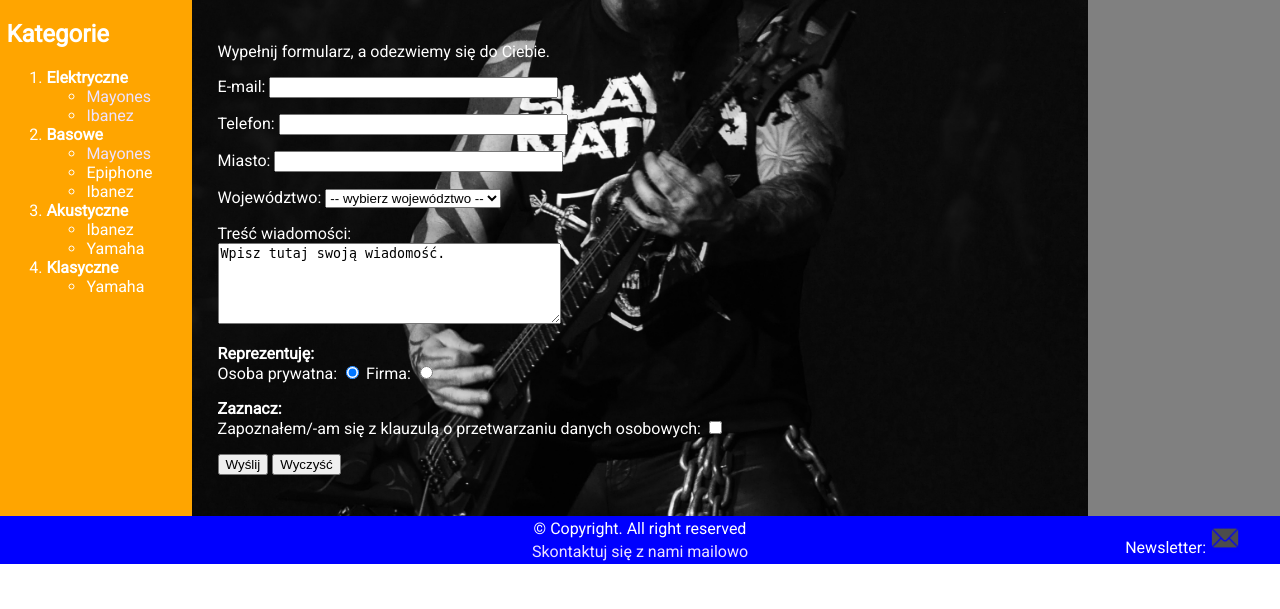
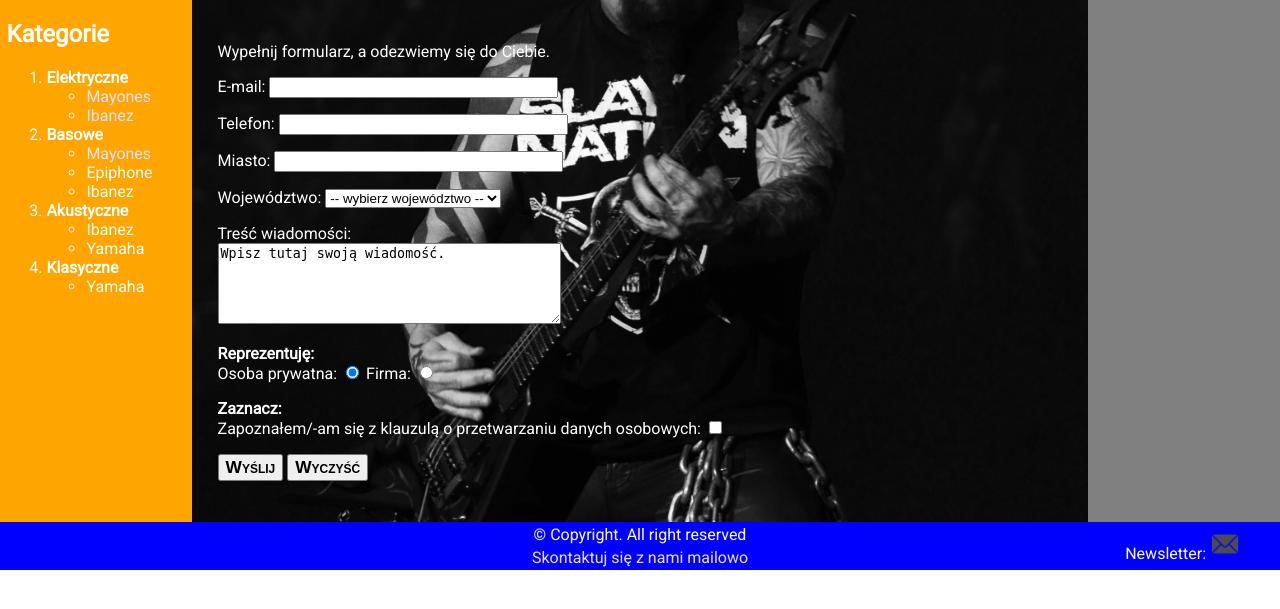
Before and after one commit to alekaro/web_lab_project, a PHP site: page /formularz.html in a window 1280 px wide. Shown: the part 140-749 px from the top of the page. Run offline with PHP 8.4, Linux system fonts and the light colour scheme.

Commit message:
10
Chyba o to chodzi w zadaniu 10 ale jeszcze nie skreślam...

```diff
--- a/formularz.html
+++ b/formularz.html
@@ -135,8 +135,12 @@
                     </p>
 
                     <p>
-                        <input type="submit" value="Wyślij">
-                        <input type="reset" value="Wyczyść">
+                        <button type="submit">
+							<p id="submit-p">Wyślij</p>
+						</button>
+                        <button type="reset">
+								<p id="reset-p">Wyczyść</p>
+						</button>
                     </p>
                 </form>
 
--- a/styles.css
+++ b/styles.css
@@ -182,6 +182,18 @@ article {
     clear: both;
 }
 
+a [href="newsletter.html"] {
+    background-color: white;
+}
+
+p [id="submit-p"],
+p [id="reset-p"] {
+    font-variant: small-caps;
+    font-size: 13pt;
+    font-weight: 700;
+    display: inline;
+}
+
 
 /* Nieodwiedzony link */
 
```
